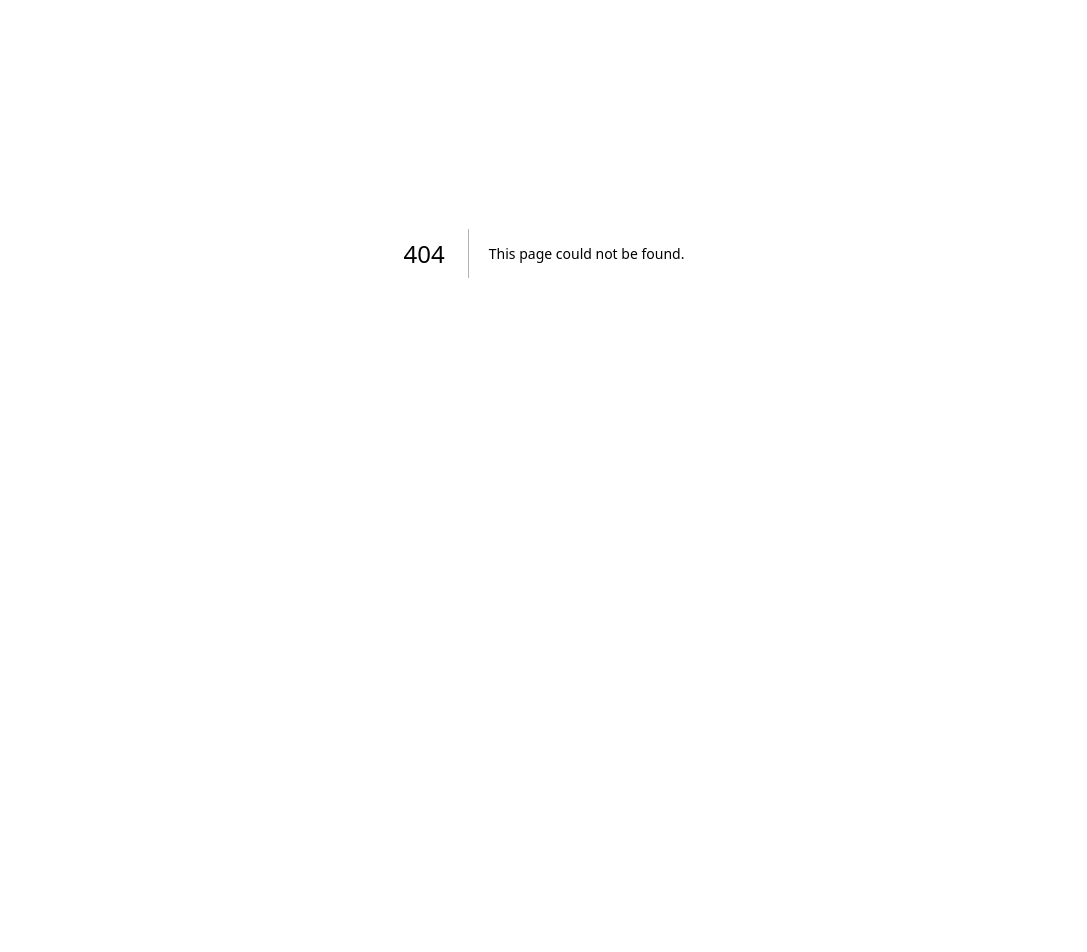
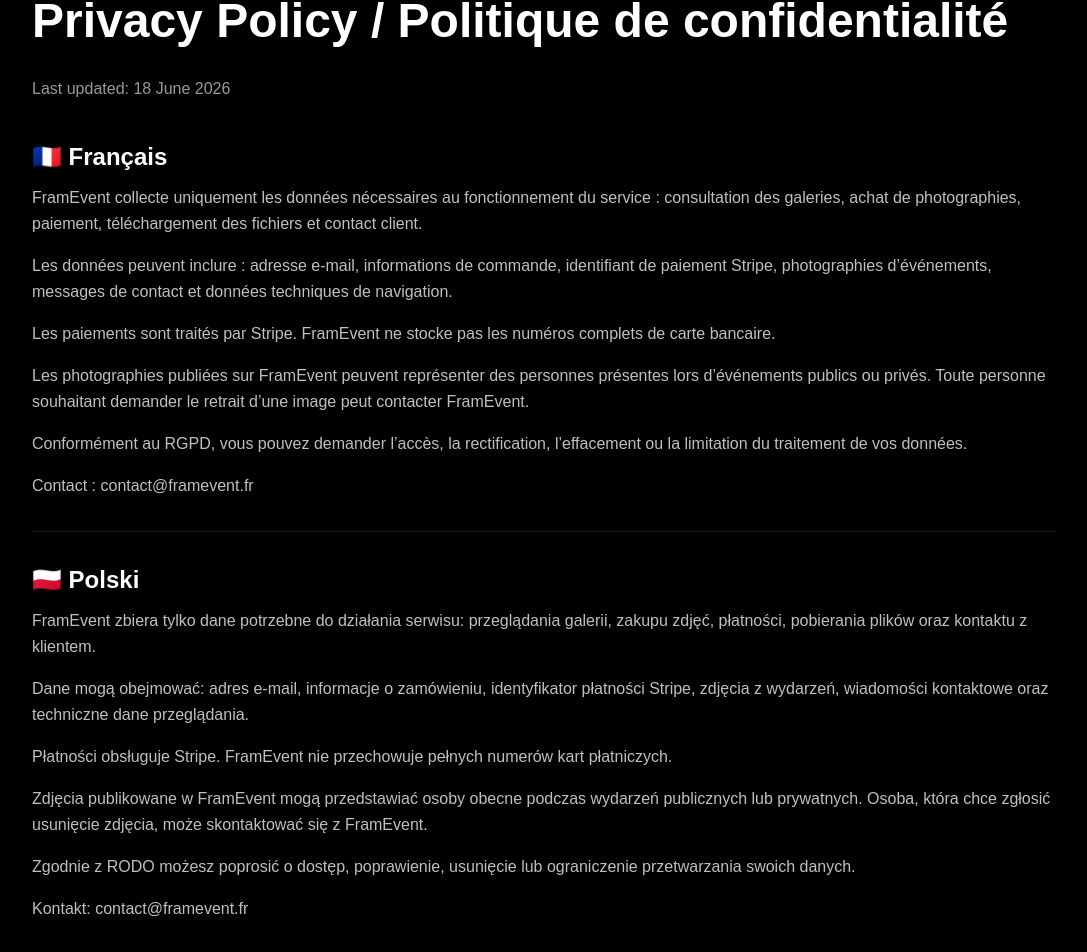
Before and after one commit to pazdalski-k/framevents, a Next.js app: page /privacy in a window 1280 px wide. Before the commit this address had no page. Shown: the part 147-1099 px from the top of the page, without its empty margins (96-1183 px from the left). Before the commit the page ends 800 px from the top, so only its background shows below. Built offline with nearby package versions, Linux system fonts and the light colour scheme.

Commit message:
Add legal pages and FramEvent footer links

```diff
--- a/app/page.tsx
+++ b/app/page.tsx
@@ -13,10 +13,10 @@
   const search = params?.q?.toLowerCase() || ''
 
   const { data, error } = await supabase
-  .from('events')
-  .select('*')
-  .eq('is_published', true)
-  .order('date', { ascending: true })
+    .from('events')
+    .select('*')
+    .eq('is_published', true)
+    .order('date', { ascending: true })
 
   if (error) {
     console.log('EVENTS LOAD ERROR:', error)
@@ -307,7 +307,7 @@
             <div className="flex justify-center">
               <div className="bg-white p-6 rounded-[32px]">
                 <img
-                  src="https://api.qrserver.com/v1/create-qr-code/?size=300x300&data=https://www.framevents.fr"
+                  src="https://api.qrserver.com/v1/create-qr-code/?size=300x300&data=https://www.framevent.fr"
                   alt="QR Code"
                   className="w-[260px] h-[260px]"
                 />
@@ -512,10 +512,10 @@
                 <p>📍 Normandy, France</p>
 
                 <a
-                  href="mailto:contact@framevents.fr"
+                  href="mailto:contact@framevent.fr"
                   className="block hover:text-white transition"
                 >
-                  ✉️ contact@framevents.fr
+                  ✉️ contact@framevent.fr
                 </a>
 
                 <a
@@ -536,7 +536,7 @@
               </p>
 
               <a
-                href="mailto:contact@framevents.fr"
+                href="mailto:contact@framevent.fr"
                 className="inline-block mt-8 bg-white text-black px-8 py-4 rounded-full font-semibold hover:scale-105 transition"
               >
                 Send email
@@ -550,7 +550,7 @@
         <div className="grid md:grid-cols-3 gap-16">
           <div>
             <h3 className="text-3xl font-bold mb-6">
-              FRAMEVENT
+              FramEvent
             </h3>
 
             <p className="text-white/60 leading-relaxed">
@@ -559,7 +559,7 @@
 
             <div className="mt-8 space-y-2 text-white/60">
               <a
-                href="mailto:contact@framevents.fr"
+                href="mailto:contact@framevent.fr"
                 className="block hover:text-white transition"
               >
                 Contact
@@ -574,8 +574,19 @@
                 Instagram
               </a>
 
-              <p>Privacy Policy</p>
-              <p>Terms of Service</p>
+              <Link
+                href="/privacy"
+                className="block hover:text-white transition"
+              >
+                Privacy Policy
+              </Link>
+
+              <Link
+                href="/terms"
+                className="block hover:text-white transition"
+              >
+                Terms & Conditions
+              </Link>
             </div>
           </div>
 
@@ -588,7 +599,7 @@
               <p>Next.js</p>
               <p>Supabase</p>
               <p>Stripe</p>
-              <p>Cloudflare R2</p>
+              <p>Vercel</p>
             </div>
           </div>
 
@@ -600,9 +611,9 @@
             <div className="space-y-2 text-white/60">
               <p>Visa</p>
               <p>Mastercard</p>
-              <p>PayPal</p>
               <p>Apple Pay</p>
               <p>Google Pay</p>
+              <p>PayPal soon</p>
             </div>
           </div>
         </div>
--- /dev/null
+++ b/app/privacy/page.tsx
@@ -0,0 +1,87 @@
+import Link from 'next/link'
+
+export default function PrivacyPage() {
+  return (
+    <main className="min-h-screen bg-black text-white px-8 py-20">
+      <div className="max-w-5xl mx-auto">
+        <Link href="/" className="text-white/60 hover:text-white">
+          ← Back to FramEvent
+        </Link>
+
+        <h1 className="text-5xl font-bold mt-10 mb-8">
+          Privacy Policy / Politique de confidentialité
+        </h1>
+
+        <p className="text-white/60 mb-10">
+          Last updated: 18 June 2026
+        </p>
+
+        <section className="space-y-8 text-white/75 leading-relaxed">
+          <div>
+            <h2 className="text-2xl font-bold text-white mb-3">
+              🇫🇷 Français
+            </h2>
+            <p>
+              FramEvent collecte uniquement les données nécessaires au fonctionnement
+              du service : consultation des galeries, achat de photographies, paiement,
+              téléchargement des fichiers et contact client.
+            </p>
+            <p className="mt-4">
+              Les données peuvent inclure : adresse e-mail, informations de commande,
+              identifiant de paiement Stripe, photographies d’événements, messages de
+              contact et données techniques de navigation.
+            </p>
+            <p className="mt-4">
+              Les paiements sont traités par Stripe. FramEvent ne stocke pas les numéros
+              complets de carte bancaire.
+            </p>
+            <p className="mt-4">
+              Les photographies publiées sur FramEvent peuvent représenter des personnes
+              présentes lors d’événements publics ou privés. Toute personne souhaitant
+              demander le retrait d’une image peut contacter FramEvent.
+            </p>
+            <p className="mt-4">
+              Conformément au RGPD, vous pouvez demander l’accès, la rectification,
+              l’effacement ou la limitation du traitement de vos données.
+            </p>
+            <p className="mt-4">
+              Contact : contact@framevent.fr
+            </p>
+          </div>
+
+          <div className="border-t border-white/10 pt-8">
+            <h2 className="text-2xl font-bold text-white mb-3">
+              🇵🇱 Polski
+            </h2>
+            <p>
+              FramEvent zbiera tylko dane potrzebne do działania serwisu:
+              przeglądania galerii, zakupu zdjęć, płatności, pobierania plików
+              oraz kontaktu z klientem.
+            </p>
+            <p className="mt-4">
+              Dane mogą obejmować: adres e-mail, informacje o zamówieniu,
+              identyfikator płatności Stripe, zdjęcia z wydarzeń, wiadomości
+              kontaktowe oraz techniczne dane przeglądania.
+            </p>
+            <p className="mt-4">
+              Płatności obsługuje Stripe. FramEvent nie przechowuje pełnych
+              numerów kart płatniczych.
+            </p>
+            <p className="mt-4">
+              Zdjęcia publikowane w FramEvent mogą przedstawiać osoby obecne
+              podczas wydarzeń publicznych lub prywatnych. Osoba, która chce
+              zgłosić usunięcie zdjęcia, może skontaktować się z FramEvent.
+            </p>
+            <p className="mt-4">
+              Zgodnie z RODO możesz poprosić o dostęp, poprawienie, usunięcie
+              lub ograniczenie przetwarzania swoich danych.
+            </p>
+            <p className="mt-4">
+              Kontakt: contact@framevent.fr
+            </p>
+          </div>
+        </section>
+      </div>
+    </main>
+  )
+}
--- /dev/null
+++ b/app/terms/page.tsx
@@ -0,0 +1,89 @@
+import Link from 'next/link'
+
+export default function TermsPage() {
+  return (
+    <main className="min-h-screen bg-black text-white px-8 py-20">
+      <div className="max-w-5xl mx-auto">
+        <Link href="/" className="text-white/60 hover:text-white">
+          ← Back to FramEvent
+        </Link>
+
+        <h1 className="text-5xl font-bold mt-10 mb-8">
+          Terms & Conditions / Conditions générales de vente
+        </h1>
+
+        <p className="text-white/60 mb-10">
+          Last updated: 18 June 2026
+        </p>
+
+        <section className="space-y-8 text-white/75 leading-relaxed">
+          <div>
+            <h2 className="text-2xl font-bold text-white mb-3">
+              🇫🇷 Français
+            </h2>
+            <p>
+              FramEvent est un service de photographie événementielle permettant
+              l’achat et le téléchargement de photographies numériques.
+            </p>
+            <p className="mt-4">
+              Les prix sont indiqués en euros toutes taxes applicables comprises,
+              sauf indication contraire. Le paiement est effectué en ligne via Stripe.
+            </p>
+            <p className="mt-4">
+              Après validation du paiement, le client reçoit l’accès au téléchargement
+              des photographies achetées.
+            </p>
+            <p className="mt-4">
+              Les fichiers numériques téléchargés ne peuvent pas être retournés comme
+              un produit physique. Lorsque le téléchargement commence après accord du
+              client, le droit de rétractation peut ne plus s’appliquer conformément
+              aux règles relatives aux contenus numériques.
+            </p>
+            <p className="mt-4">
+              L’achat d’une photographie donne au client un droit d’usage personnel.
+              Les droits d’auteur restent la propriété du photographe, sauf accord
+              écrit spécifique.
+            </p>
+            <p className="mt-4">
+              Toute demande concernant une image, un retrait, une erreur de commande
+              ou une question juridique peut être envoyée à : contact@framevent.fr
+            </p>
+          </div>
+
+          <div className="border-t border-white/10 pt-8">
+            <h2 className="text-2xl font-bold text-white mb-3">
+              🇵🇱 Polski
+            </h2>
+            <p>
+              FramEvent to serwis fotografii eventowej umożliwiający zakup
+              i pobieranie zdjęć cyfrowych.
+            </p>
+            <p className="mt-4">
+              Ceny podane są w euro i obejmują obowiązujące podatki, chyba że
+              wskazano inaczej. Płatność odbywa się online przez Stripe.
+            </p>
+            <p className="mt-4">
+              Po potwierdzeniu płatności klient otrzymuje dostęp do pobrania
+              zakupionych zdjęć.
+            </p>
+            <p className="mt-4">
+              Pliki cyfrowe po rozpoczęciu pobierania nie są zwracane jak produkt
+              fizyczny. Po rozpoczęciu pobierania, za zgodą klienta, prawo odstąpienia
+              od umowy może nie mieć zastosowania zgodnie z zasadami dotyczącymi
+              treści cyfrowych.
+            </p>
+            <p className="mt-4">
+              Zakup zdjęcia daje klientowi prawo do użytku osobistego. Prawa autorskie
+              pozostają własnością fotografa, chyba że osobna pisemna umowa stanowi
+              inaczej.
+            </p>
+            <p className="mt-4">
+              W sprawie zdjęcia, usunięcia fotografii, błędu zamówienia lub pytań
+              prawnych można pisać na: contact@framevent.fr
+            </p>
+          </div>
+        </section>
+      </div>
+    </main>
+  )
+}
```
